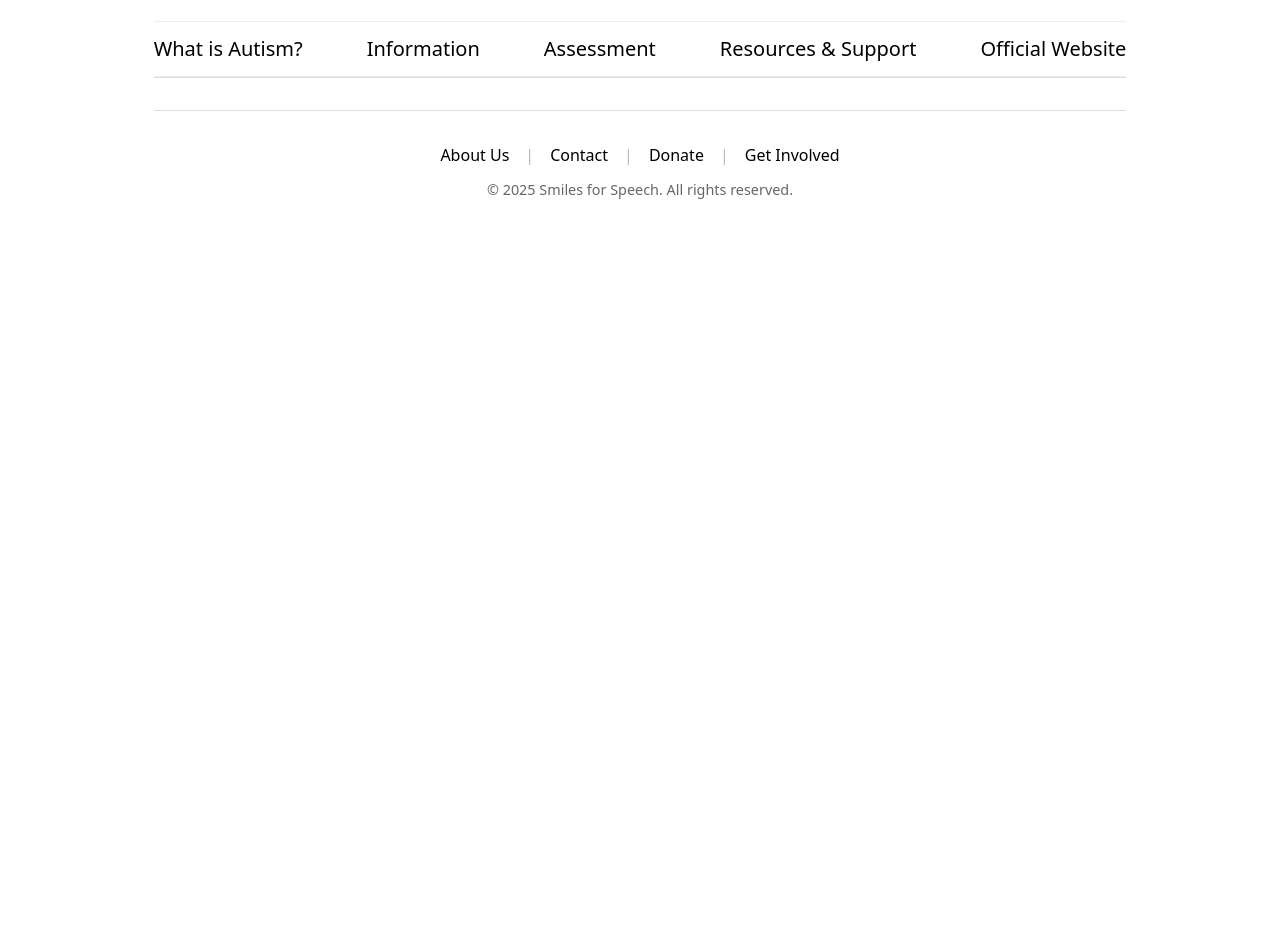
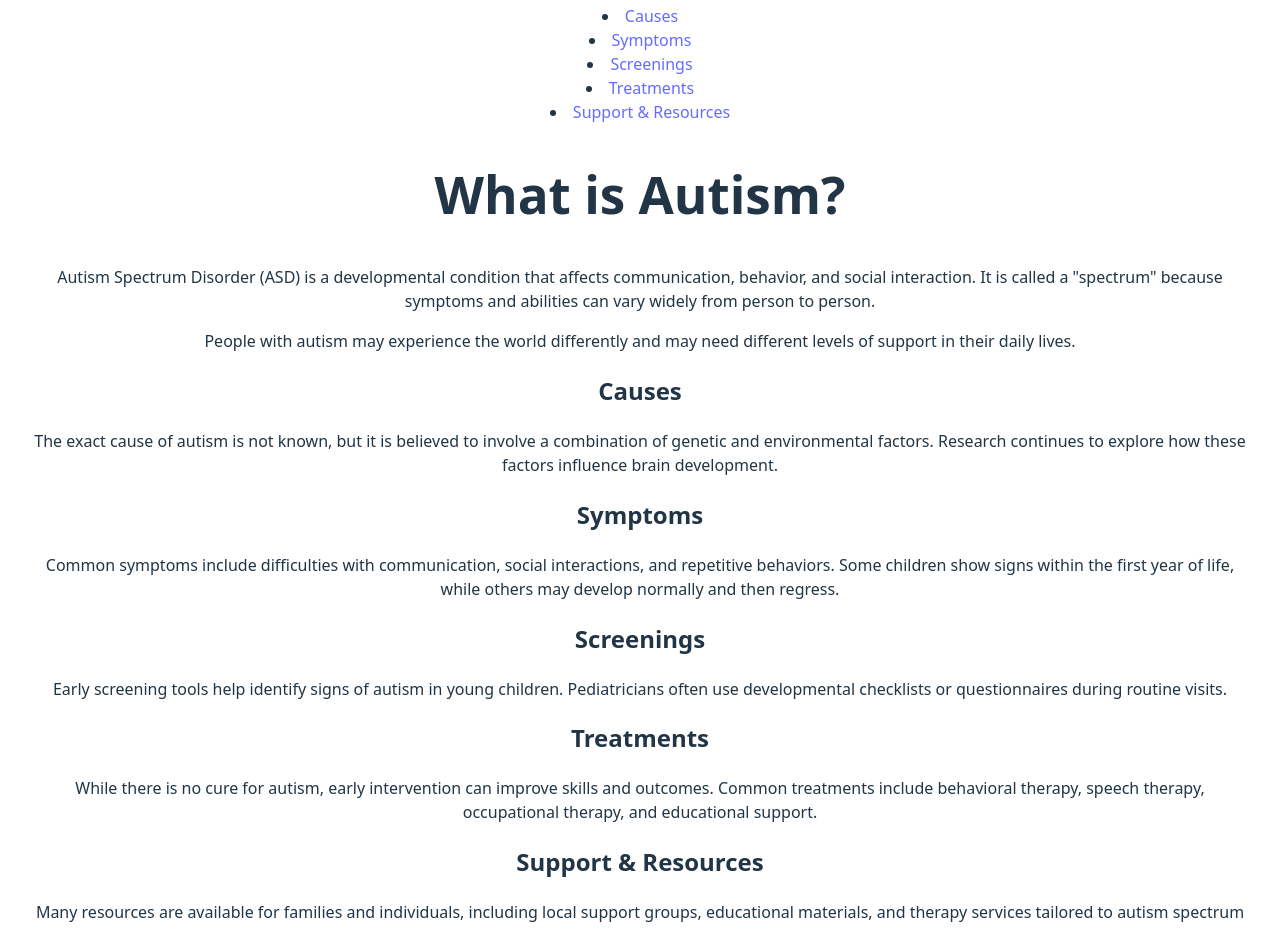
Before and after one commit to AzineZ/hack2impact2025, a React (Vite) app: page /Information in a window 1280 px wide. Shown: the part 361-1289 px from the top of the page. Before the commit the page ends 800 px from the top, so only its background shows below. Built offline with nearby package versions, Linux system fonts and the light colour scheme; no server answers; the database is empty; sample sign-in values are in the browser's storage.

Commit message:
updated navbar, added information page and table of contents

```diff
--- a/src/App.jsx
+++ b/src/App.jsx
@@ -6,7 +6,7 @@ import { db } from './firebase';
 import { BrowserRouter, Routes, Route, Link, useNavigate } from 'react-router-dom';
 import Navbar from './components/Navbar';
 import Login from './pages/Login';
-import Dashboard from './pages/Dashboard';
+import Dashboard from './pages/dashboard';
 import Profile from './pages/Profile'
 import Results from './pages/Result';
 import AdminDashboard from './pages/AdminDashboard';
@@ -14,6 +14,7 @@ import AdminRoute from './components/AdminRoute';
 import WhatIsAutism from './pages/WhatIsAutism';
 import Footer from './components/Footer';
 import Resources from './pages/Resources'
+import Information from './pages/Information';
 
 import './App.css'
 
@@ -63,6 +64,15 @@ function App() {
       />
 
       <Route
+        path="/Information"
+        element={
+          <ProtectedRoute>
+            <Information />
+          </ProtectedRoute>
+        }
+      />
+
+      <Route
         path="/resources"
         element={
           <ProtectedRoute>
--- a/src/components/Navbar.jsx
+++ b/src/components/Navbar.jsx
@@ -48,7 +48,7 @@ export default function Navbar() {
         borderBottom: '1px solid #eee',
       }}>
         <Link to="/WhatIsAutism" style={navLinkStyle}>What is Autism?</Link>
-        <Link to="/information" style={navLinkStyle}>Information</Link>
+        <Link to="/Information" style={navLinkStyle}>Information</Link>
         <Link to="/assessment" style={navLinkStyle}>Assessment</Link>
         <Link to="/resources" style={navLinkStyle}>Resources & Support</Link>
         <Link to="https://www.smilesforspeech.org/" style={navLinkStyle}>Official Website</Link>
--- /dev/null
+++ b/src/components/TableOfContents.jsx
@@ -0,0 +1,17 @@
+import React from 'react';
+
+const TableOfContents = () => {
+    return (
+        <nav aria-label="Table of contents">
+            <h2 className="text-lg font-bold text-center text-black mb-4">Table of Contents</h2>
+            <li><a href="#what-is-autism" className="hover:underline block">What is Autism?</a></li>
+            <li><a href="#causes" className="hover:underline block">Causes</a></li>
+            <li><a href="#symptoms" className="hover:underline block">Symptoms</a></li>
+            <li><a href="#screenings" className="hover:underline block">Screenings</a></li>
+            <li><a href="#treatments" className="hover:underline block">Treatments</a></li>
+            <li><a href="#support" className="hover:underline block">Support & Resources</a></li>
+        </nav>
+    );
+};
+
+export default TableOfContents;
--- /dev/null
+++ b/src/pages/Information.jsx
@@ -0,0 +1,62 @@
+import React from 'react';
+import TableOfContents from '../components/TableOfContents'; // adjust the path if needed
+
+export default function Information() {
+  return (
+    <div className="flex relative">
+
+      {/* Left Sidebar */}
+      <TableOfContents />
+
+      {/* Main Content */}
+      <main className="ml-[18rem] px-6 py-10 max-w-4xl text-gray-800 scroll-smooth">
+
+        <section id="what-is-autism" className="mb-10">
+          <h1 className="text-2xl font-bold text-blue-700 mb-3">What is Autism?</h1>
+          <p className="mb-3">
+            Autism Spectrum Disorder (ASD) is a developmental condition that affects communication, behavior, and social interaction. It is called a "spectrum" because symptoms and abilities can vary widely from person to person.
+          </p>
+          <p>
+            People with autism may experience the world differently and may need different levels of support in their daily lives.
+          </p>
+        </section>
+
+        <section id="causes" className="mb-10">
+          <h2 className="text-xl font-semibold mb-2">Causes</h2>
+          <p>
+            The exact cause of autism is not known, but it is believed to involve a combination of genetic and environmental factors. Research continues to explore how these factors influence brain development.
+          </p>
+        </section>
+
+        <section id="symptoms" className="mb-10">
+          <h2 className="text-xl font-semibold mb-2">Symptoms</h2>
+          <p className="mb-2">
+            Common symptoms include difficulties with communication, social interactions, and repetitive behaviors. Some children show signs within the first year of life, while others may develop normally and then regress.
+          </p>
+        </section>
+
+        <section id="screenings" className="mb-10">
+          <h2 className="text-xl font-semibold mb-2">Screenings</h2>
+          <p>
+            Early screening tools help identify signs of autism in young children. Pediatricians often use developmental checklists or questionnaires during routine visits.
+          </p>
+        </section>
+
+        <section id="treatments" className="mb-10">
+          <h2 className="text-xl font-semibold mb-2">Treatments</h2>
+          <p>
+            While there is no cure for autism, early intervention can improve skills and outcomes. Common treatments include behavioral therapy, speech therapy, occupational therapy, and educational support.
+          </p>
+        </section>
+
+        <section id="support" className="mb-10">
+          <h2 className="text-xl font-semibold mb-2">Support & Resources</h2>
+          <p>
+            Many resources are available for families and individuals, including local support groups, educational materials, and therapy services tailored to autism spectrum needs.
+          </p>
+        </section>
+
+      </main>
+    </div>
+  );
+}
```
